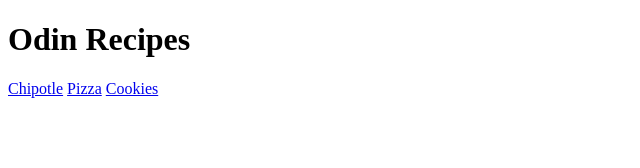
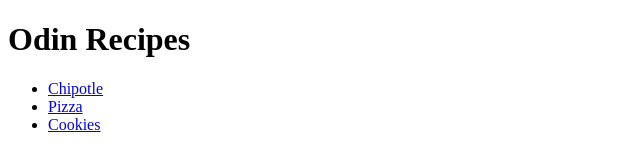
Before and after one commit to Anasir123/odin-recipes, a plain HTML site: page index.html in a window 1280 px wide. Shown: the whole page, without its empty margins (0-640 px from the left). Drawn offline with Linux system fonts and the light colour scheme.

Commit message:
Put recipes in list

```diff
--- a/index.html
+++ b/index.html
@@ -8,9 +8,10 @@
 
   <body>
     <h1>Odin Recipes</h1>
-
-    <a href="./recipes/chipotle.html">Chipotle</a>
-    <a href="./recipes/pizza.html">Pizza</a>
-    <a href="./recipes/cookies.html">Cookies</a>
+    <ul>
+      <li><a href="./recipes/chipotle.html">Chipotle</a></li>
+      <li><a href="./recipes/pizza.html">Pizza</a></li>
+      <li><a href="./recipes/cookies.html">Cookies</a></li>
+    </ul>
   </body>
 </html>
```
